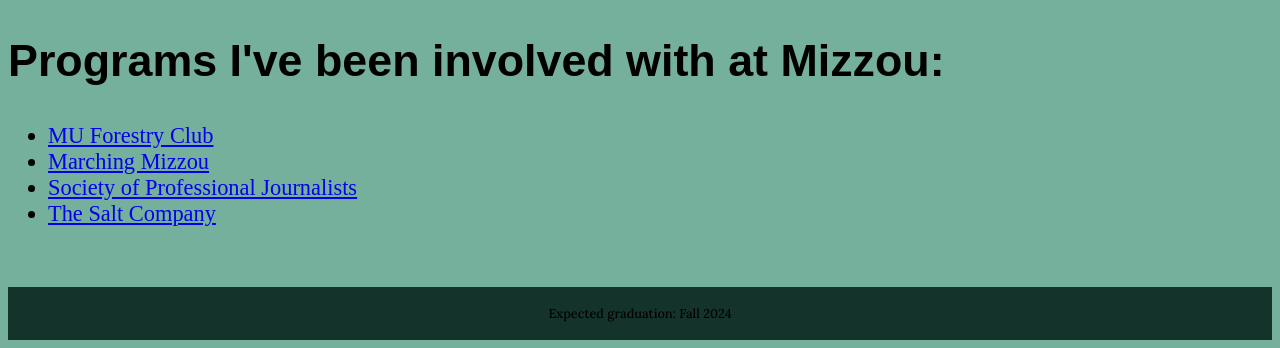
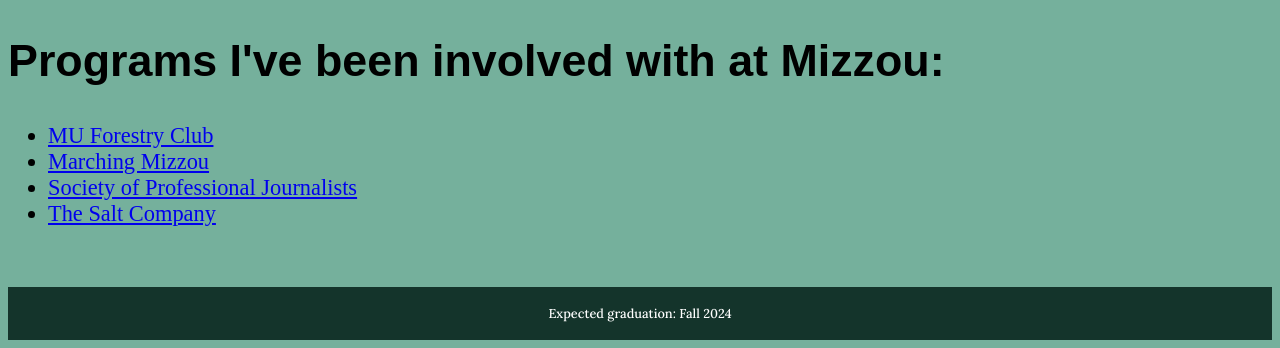
Before and after one commit to 4502-7502-FALL20203/octoberalden-repository, a plain HTML site: page index.html in a window 1280 px wide. Shown: the part 828-1176 px from the top of the page. Drawn offline with Linux system fonts and the light colour scheme.

Commit message:
Text color update

```diff
--- a/css/style.css
+++ b/css/style.css
@@ -59,6 +59,7 @@
 footer {
 		text-align: center;
 		background-color: #14342B;
+		color: white;
 		font-family: monospace;
 		padding: 5px;
 		margin-top: 3%;
@@ -195,3 +196,6 @@
 @media screen and (min-width: 801px) {
     body { background-color: #75B09C;
     	}
+
+
+/* other pallete color: 594236 */
```
